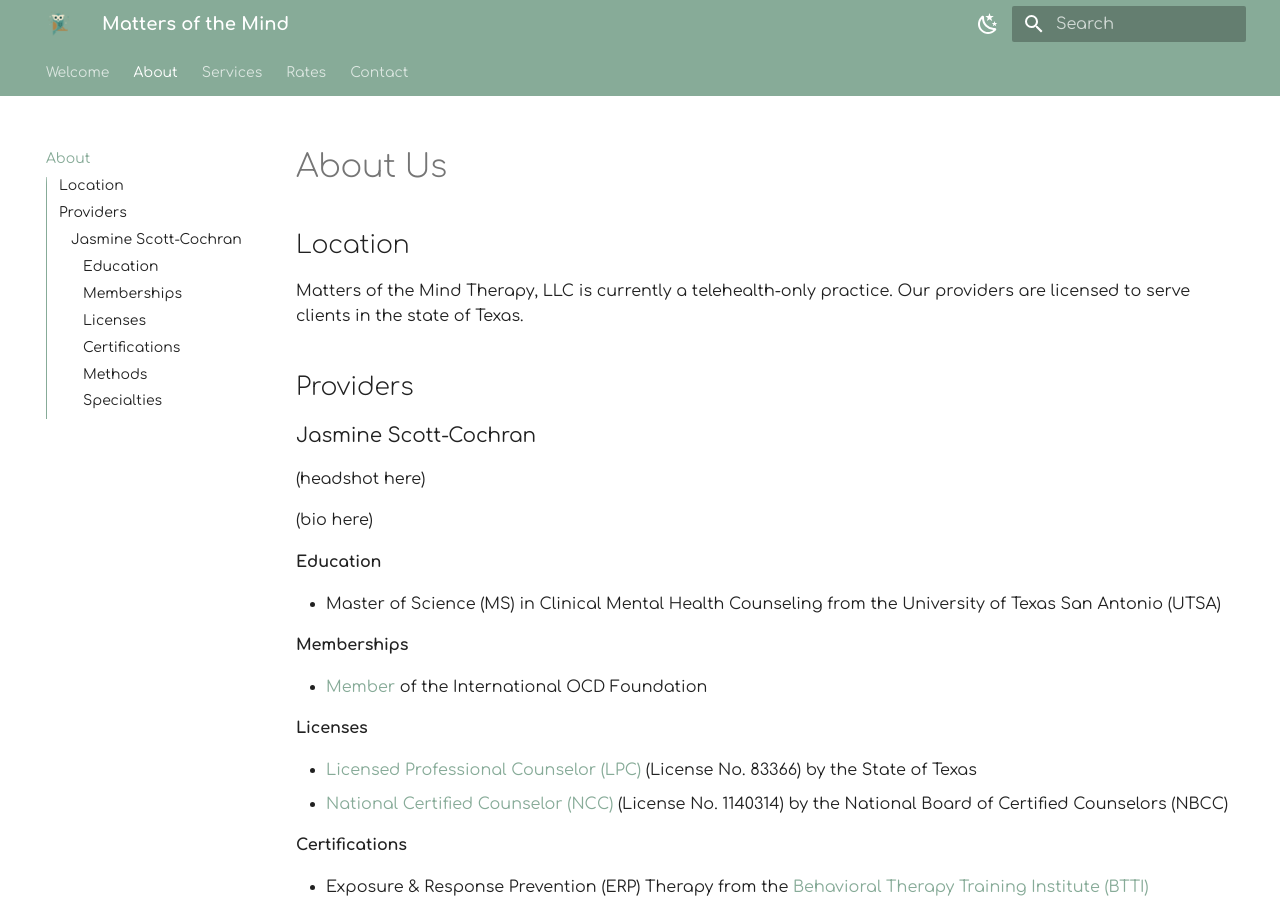
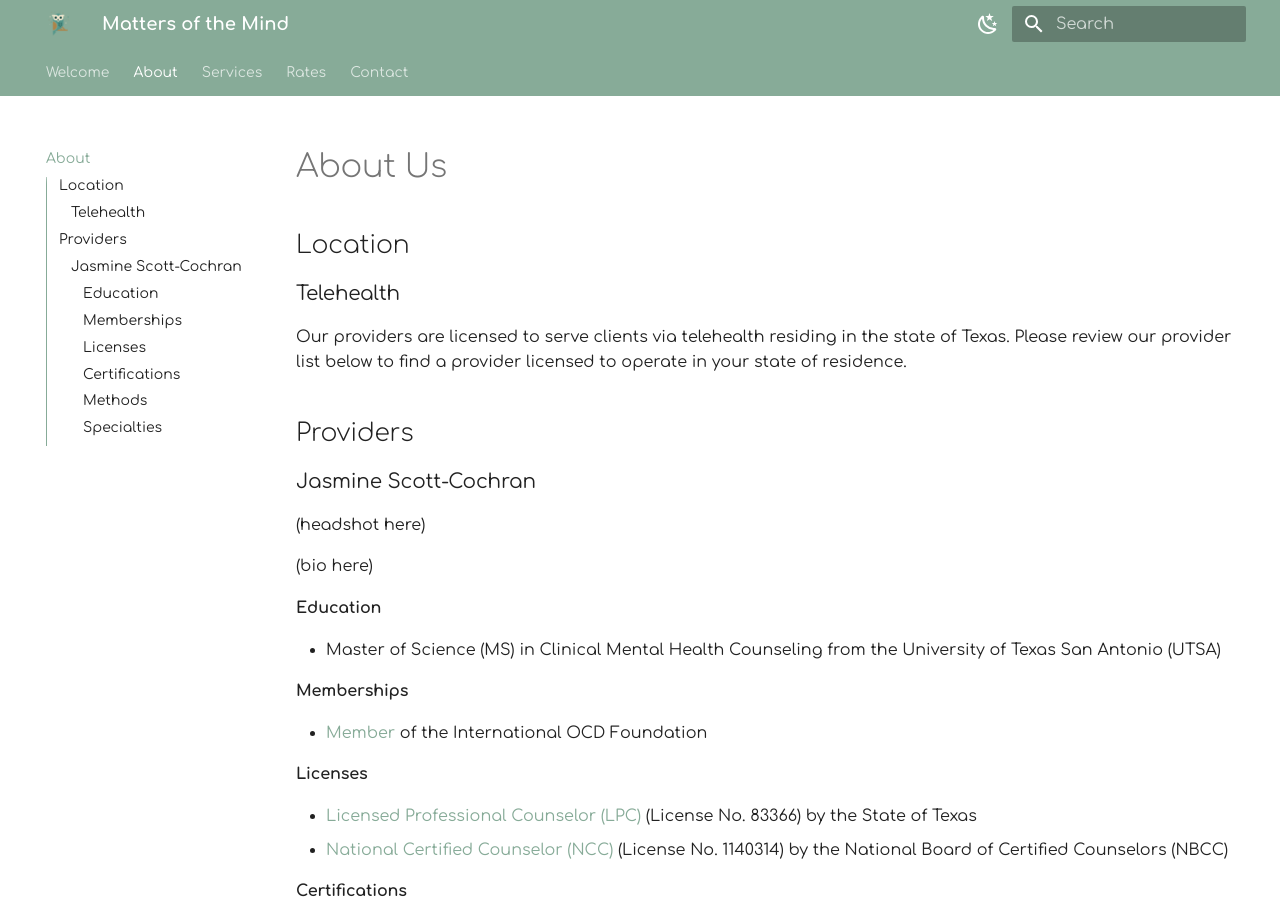
Before and after one commit to motm-therapy/website, an MkDocs documentation site: the page built from docs/about.md, in a window 1280 px wide and 900 px high. Built offline with MkDocs 1.6.1 and Material for MkDocs 9.7.7, drawn with Linux system fonts in a browser that asks for light colours.

Commit message:
Update about.md

```diff
--- a/docs/about.md
+++ b/docs/about.md
@@ -2,8 +2,10 @@
 
 ## Location
 
-Matters of the Mind Therapy, LLC is currently a telehealth-only practice.
-Our providers are licensed to serve clients in the state of Texas.
+### Telehealth
+
+Our providers are licensed to serve clients via telehealth residing in the state of Texas.
+Please review our provider list below to find a provider licensed to operate in your state of residence.
 
 ## Providers
 
```
